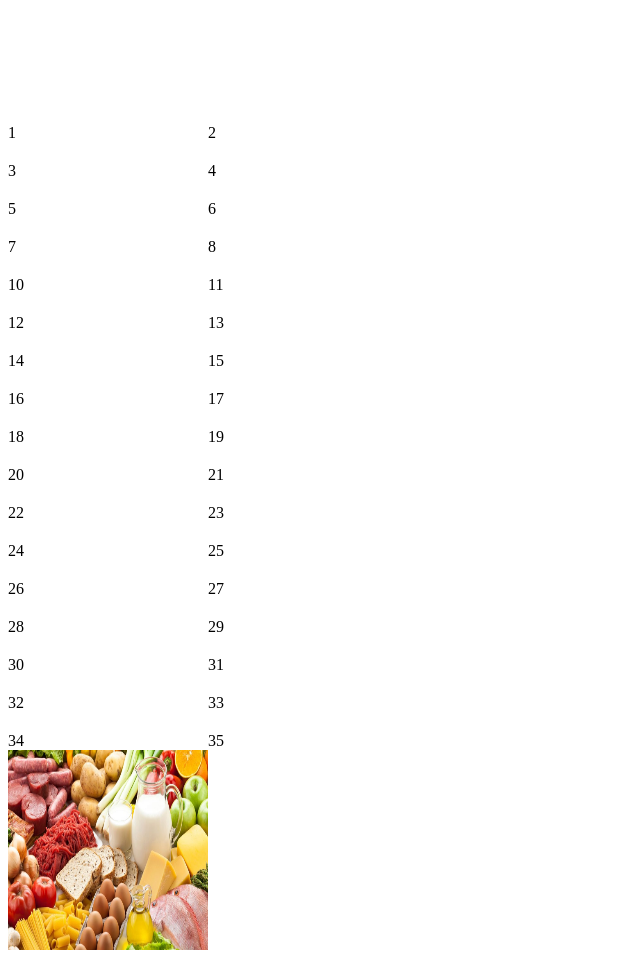
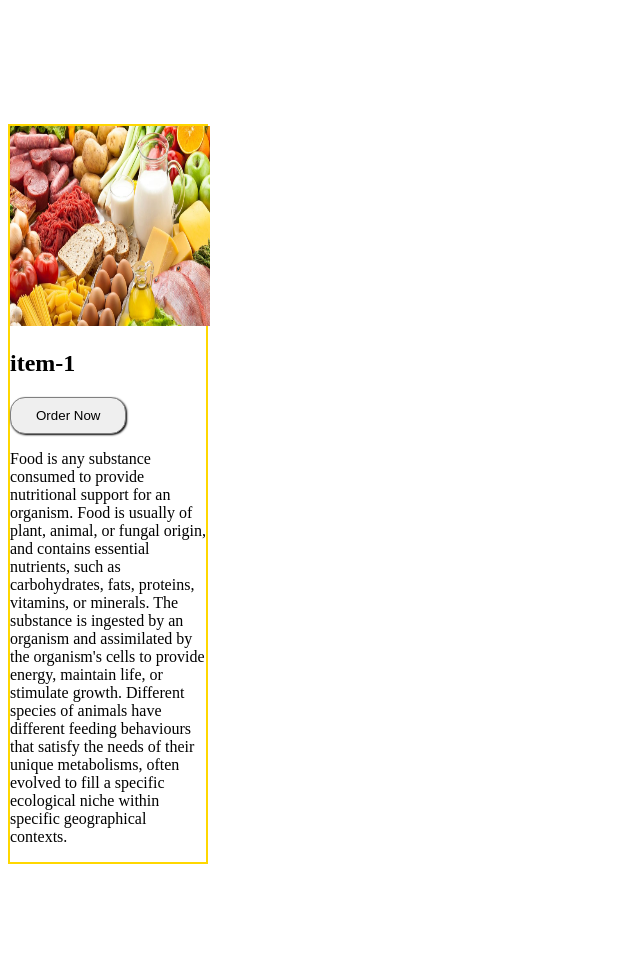
Before and after one commit to jannatunnur/html_pr5, a plain HTML site: page index.html in a window 1280 px wide. Shown: the part 420-1373 px from the top of the page, without its empty margins (0-640 px from the left). After the commit the page ends 1292 px from the top, so only its background shows below. Drawn offline with Linux system fonts and the light colour scheme.

Commit message:
one box added

```diff
--- a/index.html
+++ b/index.html
@@ -35,45 +35,7 @@
 </section>
 	</form>
 
-<div class="prntdiv calender">
-	<div class="day">1</div>
-	<div class="day">2</div>
-	<div class="day">3</div>
-	<div class="day">4</div>
-	<div class="day">5</div>
-	<div class="day">6</div>
-	<div class="day">7</div>
-	<div class="day">8</div>
-	<div class="day">10</div>
-	<div class="day">11</div>
-	<div class="day">12</div>
-	<div class="day">13</div>
-	<div class="day">14</div>
-	<div class="day">15</div>
-	<div class="day">16</div>
-	<div class="day">17</div>
-	<div class="day">18</div>
-	<div class="day">19</div>
-	<div class="day">20</div>
-	<div class="day">21</div>
-	<div class="day">22</div>
-	<div class="day">23</div>
-	<div class="day">24</div>
-	<div class="day">25</div>
-	<div class="day">26</div>
-	<div class="day">27</div>
-	<div class="day">28</div>
-	<div class="day">29</div>
-	<div class="day">30</div>
-	<div class="day">31</div>
-	<div class="day">32</div>
-	<div class="day">33</div>
-	<div class="day">34</div>
-	<div class="day">35</div>
 
-
-
-</div>
 
 <div class="prntdiv container">
 <div class="food">
--- a/style.css
+++ b/style.css
@@ -67,3 +67,6 @@
 	border-radius:15px;
   box-shadow: 1px 1px 2px;
 }
+.food{
+border:2px solid gold;
+}
```
